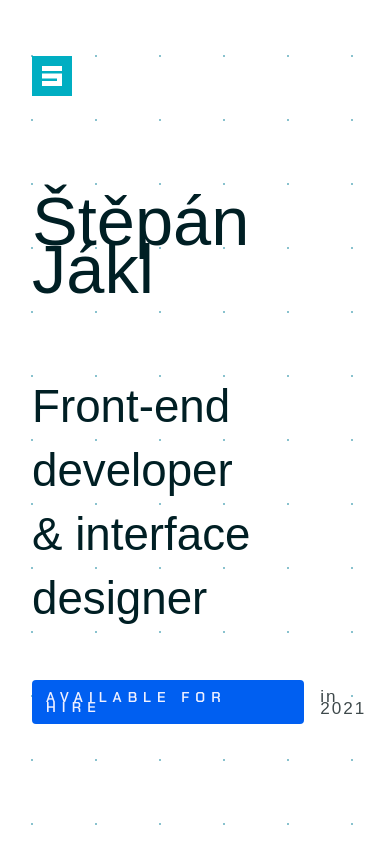
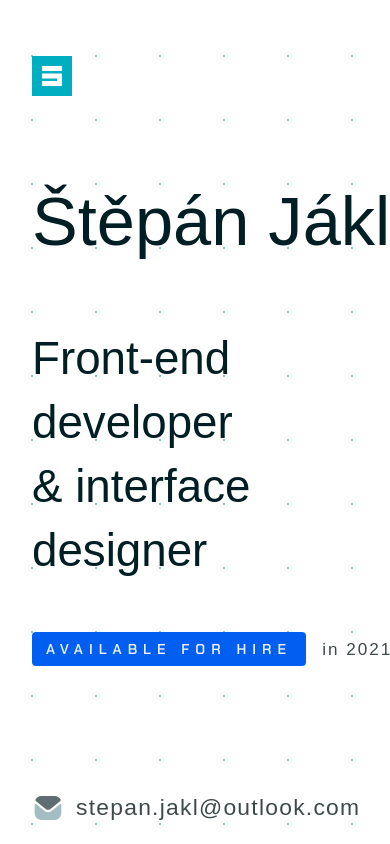
Before and after one commit to stepanjakl/stepanjakl.github.io, a plain HTML site: page index.html in a window 390 px wide. Shown: the top 844 px of the page. Drawn offline with Linux system fonts and the light colour scheme; a web font is replaced by a local one.

Commit message:
test viewport config #2

```diff
--- a/index.html
+++ b/index.html
@@ -7,7 +7,7 @@
     <meta name="description" content="Štěpán Jákl - Front-end developer & interface designer">
     <meta http-equiv="x-ua-compatible" content="ie=edge" />
     <!-- Viewport -->
-    <meta name="viewport" content="width=400, shrink-to-fit=yes, viewport-fit=cover, user-scalable=no, initial-scale=1.0, minimum-scale=1.0, maximum-scale=1.0" />
+    <meta name="viewport" content="width=device-width, shrink-to-fit=yes, viewport-fit=cover, user-scalable=no, minimum-scale=0.75, maximum-scale=2.0" />
     <!-- Favicon -->
     <meta name="theme-color" content="#ffffff">
     <link rel="icon" href="favicon.svg">
--- a/style.css
+++ b/style.css
@@ -967,6 +967,10 @@ body>input[type="checkbox"] {
 @media (max-width: 400px) {
     /* rules here apply to devices from 400px and lower */
 
+    .intro__wrapper {
+        width: var(--width-xs);
+    }
+
 }
 
 
```
